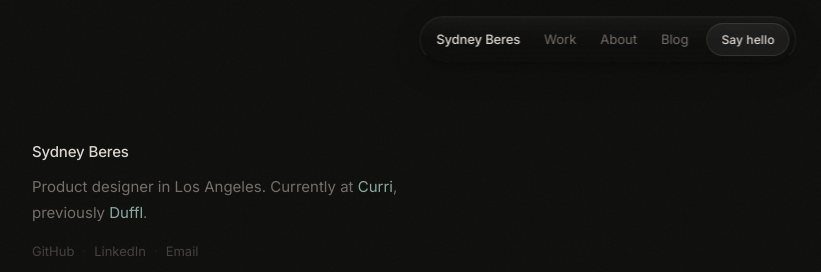
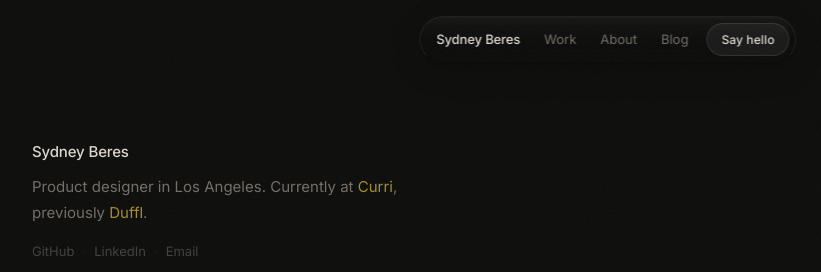
Before and after one commit to Sydneyberes/syd-app, a React (Vite) app: page / in a window 1280 px wide. Shown: the top 272 px of the page, without its empty margins (32-853 px from the left). Built offline with nearby package versions, Linux system fonts and the light colour scheme.

Commit message:
Swap accent to Sahara Sand ramp, full ramp as CSS vars

```diff
--- a/src/index.css
+++ b/src/index.css
@@ -14,7 +14,20 @@
   --border:       #252422;
   --border-light: #1e1d1b;
   --placeholder:  #1c1b19;
-  --accent:       #8aaaa4;   /* celadon — blue-green ceramic glaze */
+  /* Sahara Sand accent ramp */
+  --accent-50:  #F9FAEC;
+  --accent-100: #F1F3CE;
+  --accent-200: #E7E8A0;
+  --accent-300: #DCDA73;
+  --accent-400: #CEC641;
+  --accent-500: #BEB034;
+  --accent-600: #A48D2A;
+  --accent-700: #836A25;
+  --accent-800: #6E5625;
+  --accent-900: #5F4824;
+  --accent-950: #362712;
+
+  --accent: #A48D2A;   /* 600 — warm olive gold on dark */
 
   --font: 'Inter', -apple-system, BlinkMacSystemFont, sans-serif;
 
@@ -36,7 +49,7 @@
   --border:       #cdc8c0;
   --border-light: #d8d3ca;
   --placeholder:  #d8d3ca;
-  --accent:       #4d7c75;   /* celadon — deeper for light mode */
+  --accent: #6E5625;   /* 800 — deep olive on light bg */
 }
 
 [data-theme="light"] .nav {
```
